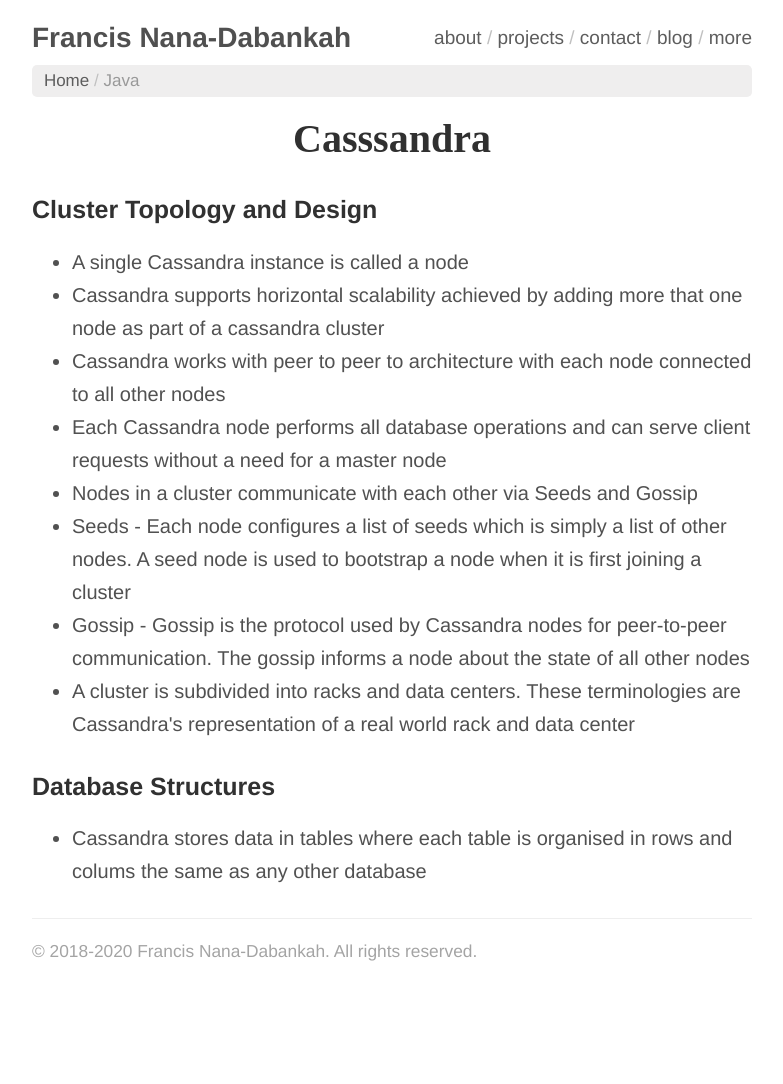
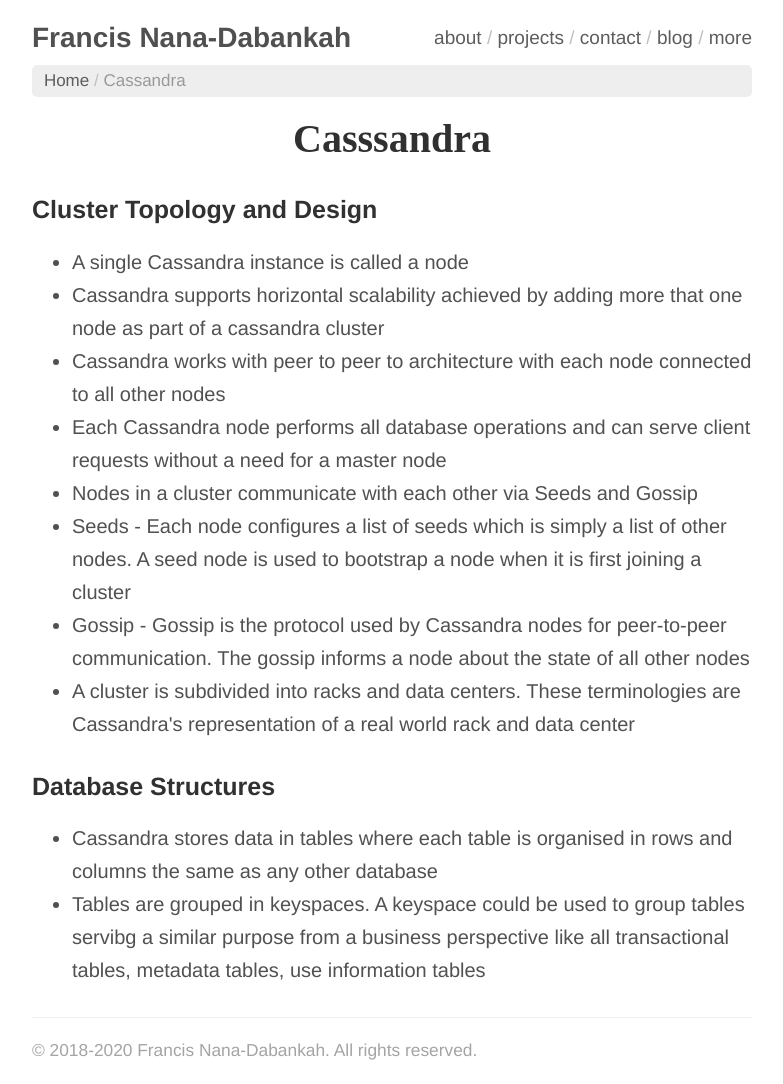
Before and after one commit to francisnd96/francisnd96.github.io, a website: page cassandra.html in a window 1280 px wide. Shown: the whole page, without its empty margins (248-1031 px from the left). Before the commit the page ends 985 px from the top, so only its background shows below. Drawn offline with Linux system fonts and the light colour scheme; a web font is replaced by a local one.

Commit message:
update formatting

```diff
--- a/cassandra.html
+++ b/cassandra.html
@@ -17,7 +17,7 @@
             <li class="csu-breadcrumb active" property="itemListElement" typeof="ListItem"><a property="item"
                                                                                               typeof="WebPage"
                                                                                               href="java.html"><span
-                    property="name">Java</span></a>
+                    property="name">Cassandra</span></a>
                 <meta property="position" content="1">
             </li>
         </ol>
@@ -43,9 +43,10 @@
             <h3>Database Structures</h3>
             <p>
             <ul>
-                <li>Cassandra stores data in tables where each table is organised in rows and colums the same as any
+                <li>Cassandra stores data in tables where each table is organised in rows and columns the same as any
                 other database</li>
-
+                <li>Tables are grouped in keyspaces. A keyspace could be used to group tables servibg a similar purpose from
+                a business perspective like all transactional tables, metadata tables, use information tables</li>
             </ul>
             </p>
         </div>
```
